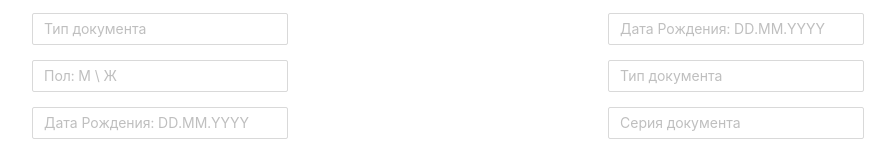
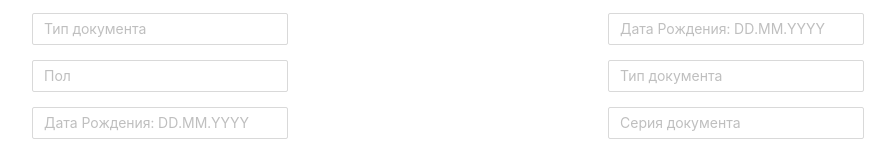
Before and after one commit to evgenyarol/pdf-fe, a React (Create React App) app: page / in a window 1280 px wide. Shown: the part 225-375 px from the top of the page, without its empty margins (192-1087 px from the left). Built offline with nearby package versions, Linux system fonts and the light colour scheme.

Commit message:
Edit gender type

```diff
--- a/src/App.tsx
+++ b/src/App.tsx
@@ -65,7 +65,7 @@ function App() {
         </Form.Item>
 
         <Form.Item name="gender">
-          <Input placeholder="Пол: M \ Ж" />
+          <Input placeholder="Пол" />
         </Form.Item>
 
         <Form.Item name="birthday">
```
